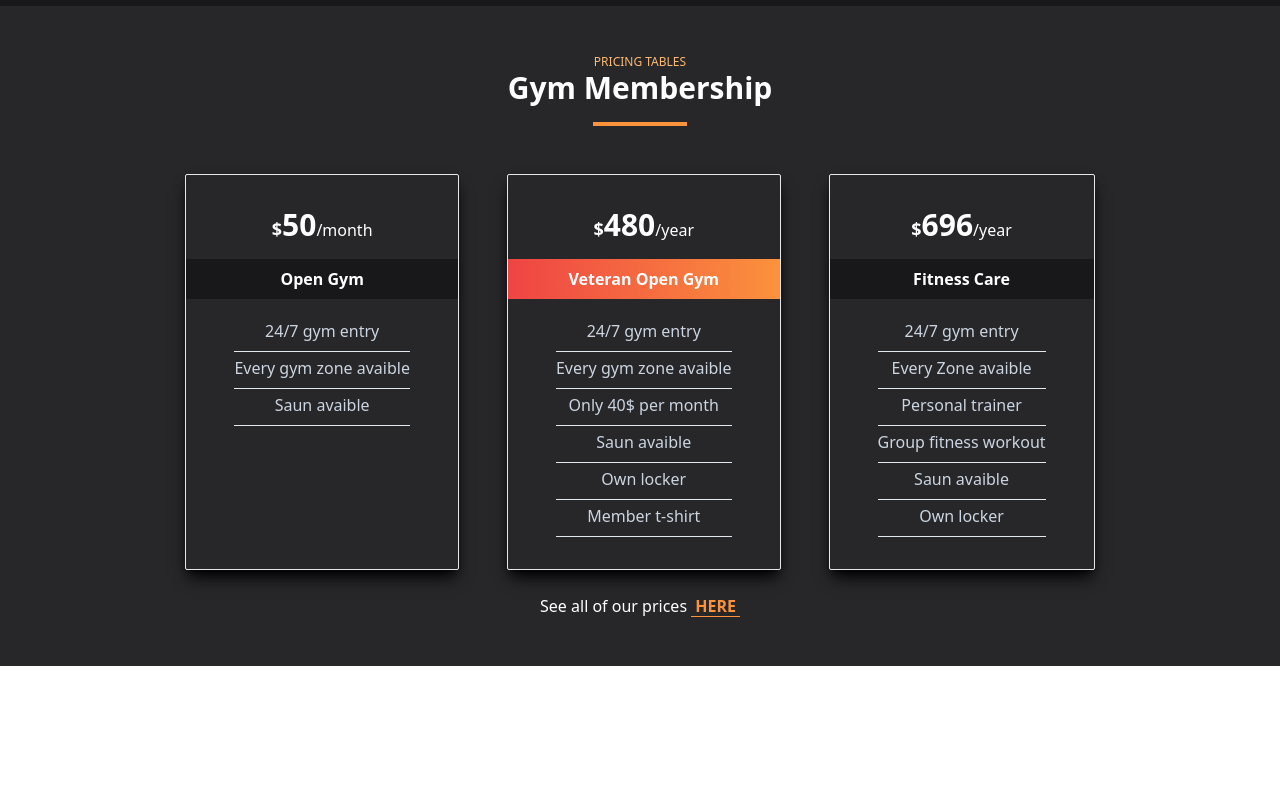
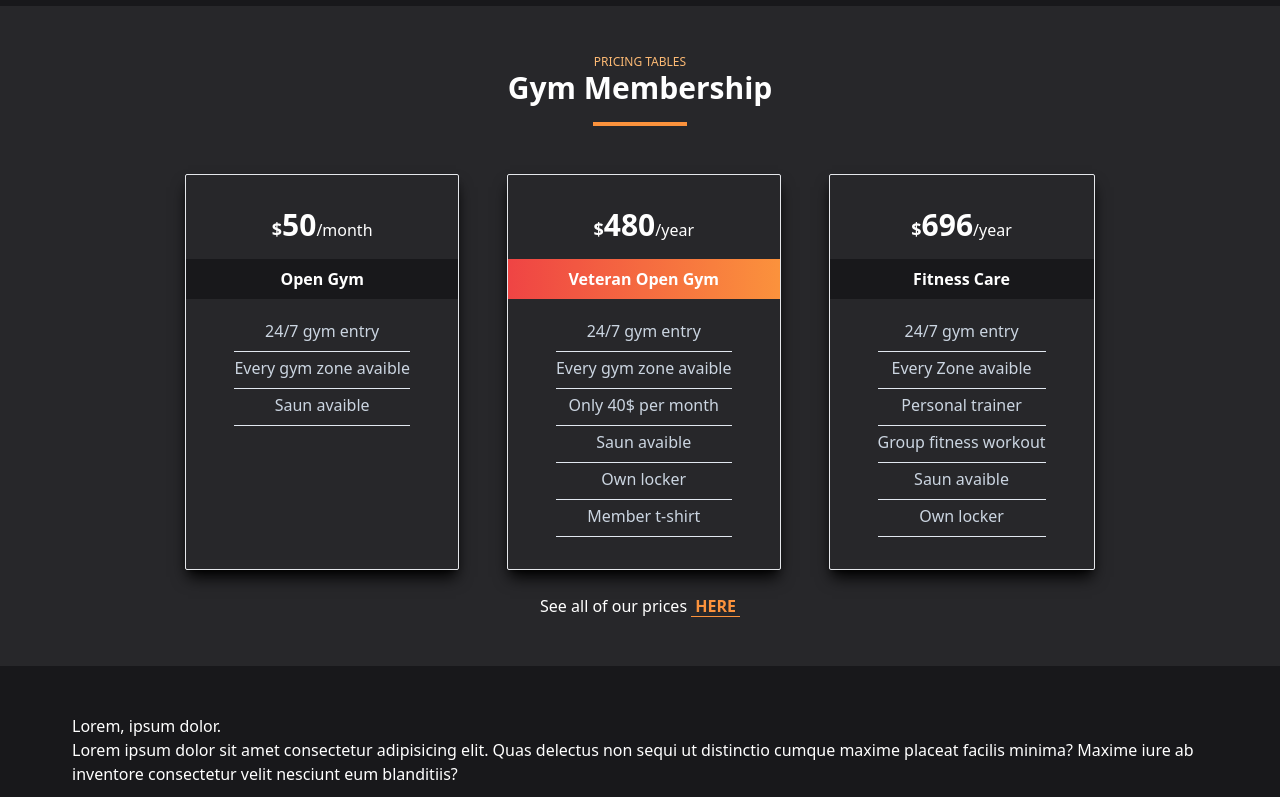
Before and after one commit to SoT03/gymbro, a Next.js app: page / in a window 1280 px wide. Shown: the part 2000-2797 px from the top of the page. Before the commit the page ends 2666 px from the top, so only its background shows below. Built offline with nearby package versions, Linux system fonts and the light colour scheme.

Commit message:
added offers section structure

```diff
--- /dev/null
+++ b/components/Offer.tsx
@@ -0,0 +1,17 @@
+const Offer = () => {
+	return (
+		<div>
+			<div></div>
+			<div>
+				<h2>Lorem, ipsum dolor.</h2>
+				<p>
+					Lorem ipsum dolor sit amet consectetur adipisicing elit. Quas delectus
+					non sequi ut distinctio cumque maxime placeat facilis minima? Maxime
+					iure ab inventore consectetur velit nesciunt eum blanditiis?
+				</p>
+			</div>
+		</div>
+	);
+};
+
+export default Offer;
--- /dev/null
+++ b/components/Offers.tsx
@@ -0,0 +1,14 @@
+import Offer from './Offer';
+import Section from './util/Section/Section';
+
+const Offers = () => {
+	return (
+		<Section classes={['bg-zinc-900']}>
+			<div className='relative py-6 px-8'>
+				<Offer />
+			</div>
+		</Section>
+	);
+};
+
+export default Offers;
--- a/components/layout/Navbar.tsx
+++ b/components/layout/Navbar.tsx
@@ -6,6 +6,7 @@ import { useEffect, useState } from 'react';
 import { useWindowSize } from '@/hooks/useWindowWidth';
 const navLinks: { name: string; link: string }[] = [
 	{ name: 'Home', link: '/' },
+	{ name: 'Pricing', link: '/' },
 	{ name: 'Offer', link: '/' },
 	{ name: 'Schedule', link: '/' },
 	{ name: 'Galerry', link: '/' },
--- a/pages/index.tsx
+++ b/pages/index.tsx
@@ -1,9 +1,9 @@
 import Header from '@/components/Header';
-import Offer from '@/components/Pricing';
 import Opinions from '@/components/Opinions';
 import Welcome from '@/components/Welcome';
 import Layout from '@/components/layout/Layout';
 import Pricing from '@/components/Pricing';
+import Offers from '@/components/Offers';
 
 const HomePage = () => {
 	return (
@@ -13,6 +13,7 @@ const HomePage = () => {
 				<Welcome />
 				<Opinions />
 				<Pricing />
+				<Offers />
 			</main>
 		</Layout>
 	);
```
